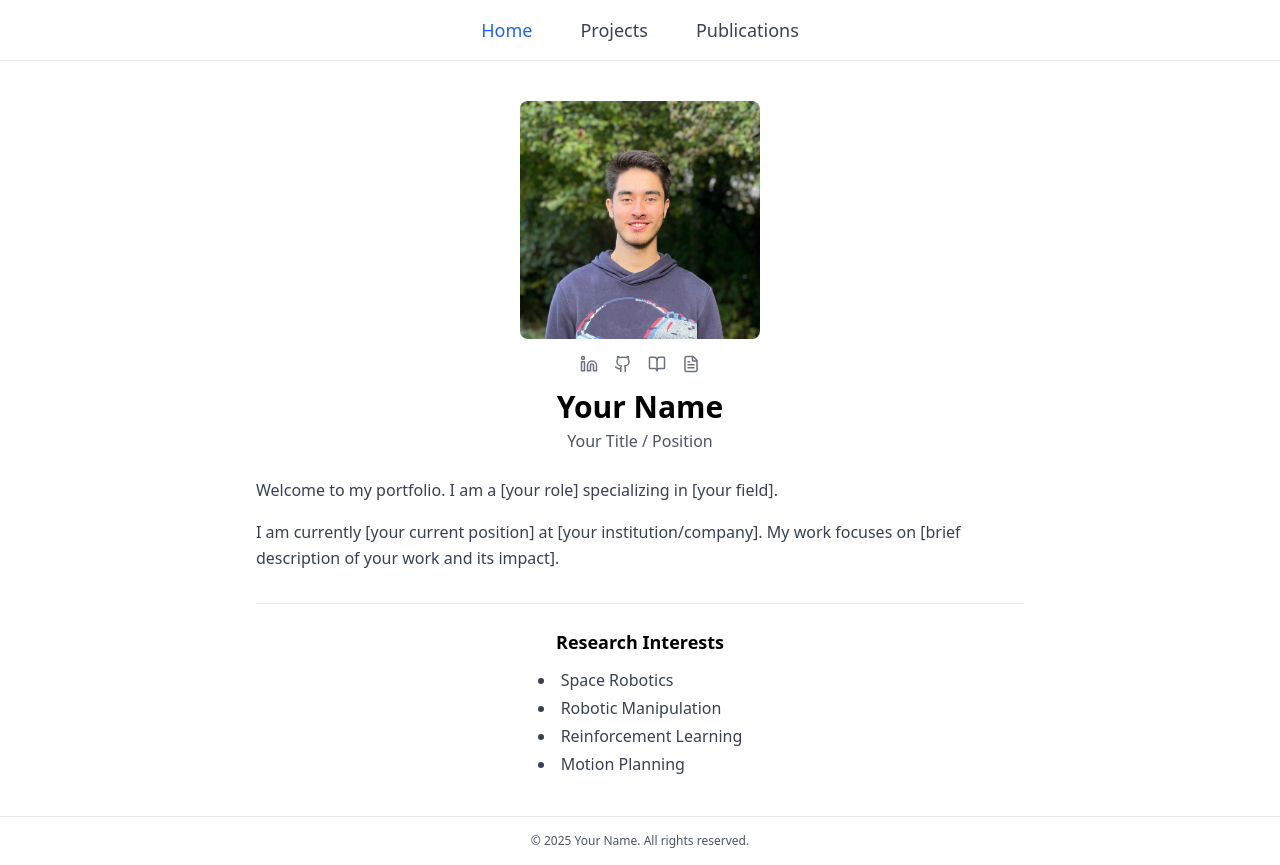
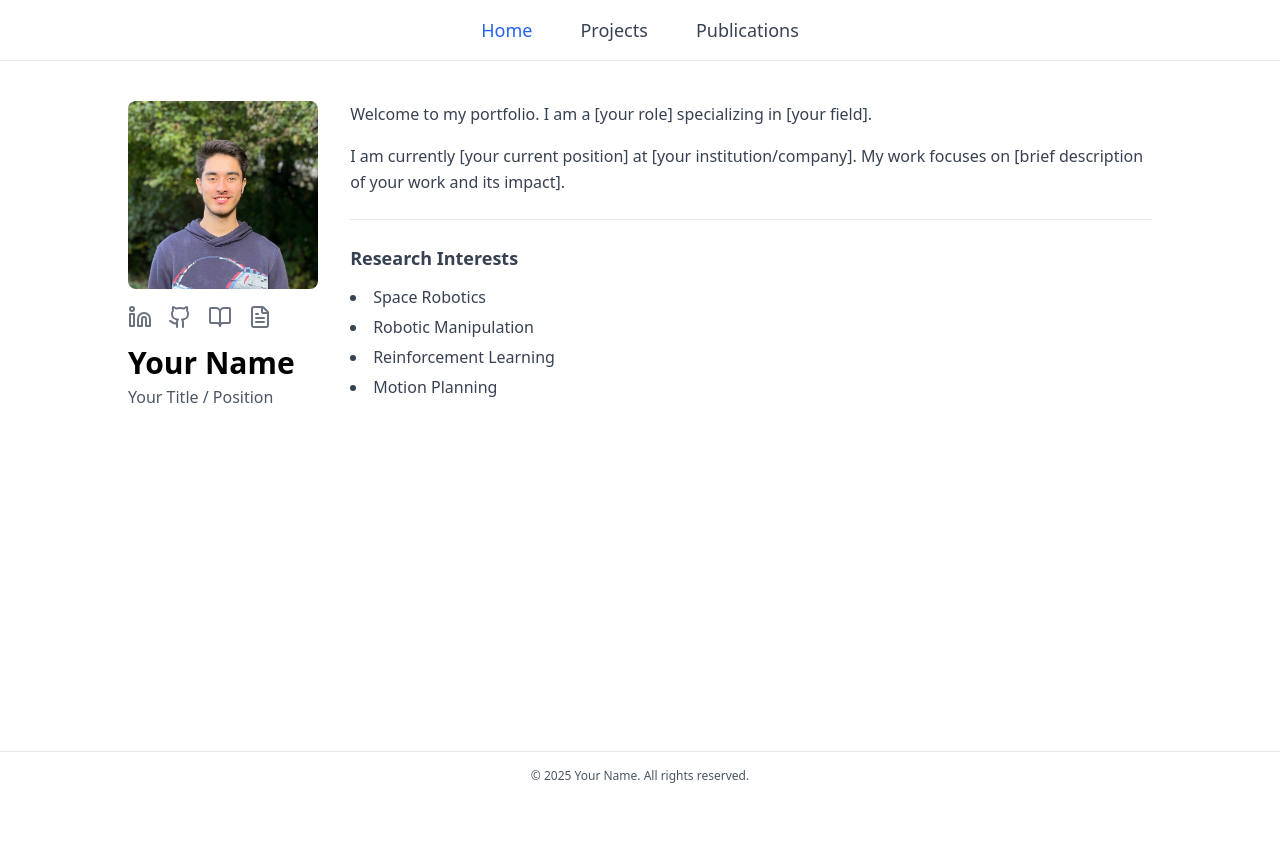
Before and after one commit to TakuyaLB/TakuyaLB.github.io, a React (Vite) app: page / in a window 1280 px wide. After the commit the page ends 800 px from the top, so only its background shows below. Built offline with nearby package versions, Linux system fonts and the light colour scheme.

Commit message:
desktop changes

```diff
--- a/src/App.jsx
+++ b/src/App.jsx
@@ -7,189 +7,82 @@ const Portfolio = () => {
   const [selectedProject, setSelectedProject] = useState(null);
 
   const projects = [
-    {
-      id: 1,
-      title: "Project Title 1",
-      description: "Brief description of project 1",
-      fullDescription:
-        "Detailed description of project 1. This is where you'd include comprehensive information about the project, methodology, results, and impact.",
-      image: "/images/project1.jpg",
-    },
-    {
-      id: 2,
-      title: "Project Title 2",
-      description: "Brief description of project 2",
-      fullDescription:
-        "Detailed description of project 2. Include technical details, challenges overcome, and key achievements.",
-      image: "/images/project2.jpg",
-    },
-    {
-      id: 3,
-      title: "Project Title 3",
-      description: "Brief description of project 3",
-      fullDescription:
-        "Detailed description of project 3. Explain the context, your role, and the outcomes.",
-      image: "/images/project3.jpg",
-    },
-    // add more dummy projects to test scrolling
-    {
-      id: 4,
-      title: "Project Title 4",
-      description: "Brief description of project 4",
-      fullDescription: "Detailed description of project 4",
-      image: "/images/project1.jpg",
-    },
-    {
-      id: 5,
-      title: "Project Title 5",
-      description: "Brief description of project 5",
-      fullDescription: "Detailed description of project 5",
-      image: "/images/project2.jpg",
-    },
-    {
-      id: 6,
-      title: "Project Title 6",
-      description: "Brief description of project 6",
-      fullDescription: "Detailed description of project 6",
-      image: "/images/project3.jpg",
-    },
+    { id: 1, title: "Project 1", description: "Brief description", fullDescription: "Full details", image: "/images/project1.jpg" },
+    { id: 2, title: "Project 2", description: "Brief description", fullDescription: "Full details", image: "/images/project2.jpg" },
+    { id: 3, title: "Project 3", description: "Brief description", fullDescription: "Full details", image: "/images/project3.jpg" },
+    { id: 4, title: "Project 4", description: "Brief description", fullDescription: "Full details", image: "/images/project1.jpg" },
+    { id: 5, title: "Project 5", description: "Brief description", fullDescription: "Full details", image: "/images/project2.jpg" },
+    { id: 6, title: "Project 6", description: "Brief description", fullDescription: "Full details", image: "/images/project3.jpg" },
+    { id: 7, title: "Project 7", description: "Brief description", fullDescription: "Full details", image: "/images/project1.jpg" },
+    { id: 8, title: "Project 8", description: "Brief description", fullDescription: "Full details", image: "/images/project2.jpg" },
+    { id: 9, title: "Project 9", description: "Brief description", fullDescription: "Full details", image: "/images/project3.jpg" },
   ];
 
   const publications = [
-    {
-      title: "Paper Title 1",
-      authors: "Your Name, Co-author 1, Co-author 2",
-      venue: "Conference / Journal 2024",
-      link: "#",
-    },
-    {
-      title: "Paper Title 2",
-      authors: "Co-author 1, Your Name",
-      venue: "Conference / Journal 2023",
-      link: "#",
-    },
+    { title: "Paper 1", authors: "You et al.", venue: "Journal 2024", link: "#" },
+    { title: "Paper 2", authors: "You et al.", venue: "Journal 2023", link: "#" },
+    { title: "Paper 3", authors: "You et al.", venue: "Conference 2022", link: "#" },
   ];
 
   /* ---------------- HOME ---------------- */
   const renderHome = () => {
     const itemVariants = {
       hidden: { opacity: 0, y: 20 },
-      visible: (i = 1) => ({
-        opacity: 1,
-        y: 0,
-        transition: { delay: i * 0.15, duration: 0.5 },
-      }),
+      visible: (i = 1) => ({ opacity: 1, y: 0, transition: { delay: i * 0.15, duration: 0.5 } }),
     };
 
     return (
-      <div className="max-w-3xl mx-auto flex flex-col items-center text-center">
+      <motion.div key="home" className="max-w-5xl mx-auto flex flex-col md:flex-row md:items-start md:gap-8 text-center md:text-left"
+        initial="hidden" animate="visible" variants={{ hidden: {}, visible: {} }}
+      >
+        {/* Left column: picture + info stacked */}
         <motion.div
           custom={0}
           variants={itemVariants}
           initial="hidden"
           animate="visible"
-          className="max-w-[200px] md:max-w-[240px] rounded-lg overflow-hidden mb-4"
+          className="flex flex-col items-center md:items-start mb-8 md:mb-0"
         >
-          <img
-            src="/images/profile.jpg"
-            alt="Your Name"
-            className="w-full h-auto object-cover"
-          />
+          <div className="max-w-[200px] md:max-w-[240px] rounded-lg overflow-hidden mb-4">
+            <img src="/images/profile.jpg" alt="Your Name" className="w-full h-auto object-cover" />
+          </div>
+
+          <motion.div custom={1} variants={itemVariants} initial="hidden" animate="visible" className="flex gap-4 mb-4">
+            {[
+              { icon: Linkedin, href: "https://linkedin.com", color: "text-blue-600" },
+              { icon: Github, href: "https://github.com", color: "text-gray-900" },
+              { icon: BookOpen, href: "https://scholar.google.com", color: "text-blue-600" },
+              { icon: FileText, href: "/cv.pdf", color: "text-red-600" },
+            ].map(({ icon: Icon, href, color }, i) => (
+              <a
+                key={i}
+                href={href}
+                target="_blank"
+                rel="noopener noreferrer"
+                className={`text-gray-500 hover:${color} transition-transform duration-200 transform hover:scale-125`}
+              >
+                <Icon size={24} />
+              </a>
+            ))}
           </motion.div>
 
-        <motion.div
-          custom={1}
-          variants={itemVariants}
-          initial="hidden"
-          animate="visible"
-          className="flex gap-4 mb-4"
-        >
-          <a
-            href="https://linkedin.com"
-            target="_blank"
-            rel="noopener noreferrer"
-            className="text-gray-500 hover:text-blue-600 transition-transform transform hover:scale-125 duration-200"
-          >
-            <Linkedin size={18} />
-          </a>
-          <a
-            href="https://github.com"
-            target="_blank"
-            rel="noopener noreferrer"
-            className="text-gray-500 hover:text-gray-900 transition-transform transform hover:scale-125 duration-200"
-          >
-            <Github size={18} />
-          </a>
-          <a
-            href="https://scholar.google.com"
-            target="_blank"
-            rel="noopener noreferrer"
-            className="text-gray-500 hover:text-blue-600 transition-transform transform hover:scale-125 duration-200"
-          >
-            <BookOpen size={18} />
-          </a>
-          <a
-            href="/cv.pdf"
-            target="_blank"
-            rel="noopener noreferrer"
-            className="text-gray-500 hover:text-red-600 transition-transform transform hover:scale-125 duration-200"
-          >
-            <FileText size={18} />
-          </a>
-        </motion.div>
-
-        <motion.h1
-          custom={2}
-          variants={itemVariants}
-          initial="hidden"
-          animate="visible"
-          className="text-2xl md:text-3xl font-semibold mb-1"
-        >
+          <motion.h1 custom={2} variants={itemVariants} initial="hidden" animate="visible" className="text-2xl md:text-3xl font-semibold mb-1">
             Your Name
           </motion.h1>
 
-        <motion.p
-          custom={3}
-          variants={itemVariants}
-          initial="hidden"
-          animate="visible"
-          className="text-gray-600 mb-6"
-        >
+          <motion.p custom={3} variants={itemVariants} initial="hidden" animate="visible" className="text-gray-600 mb-6">
             Your Title / Position
           </motion.p>
-
-        <motion.div
-          custom={4}
-          variants={itemVariants}
-          initial="hidden"
-          animate="visible"
-          className="text-left text-gray-700 leading-relaxed mb-8"
-        >
-          <p className="mb-4">
-            Welcome to my portfolio. I am a [your role] specializing in
-            [your field].
-          </p>
-          <p>
-            I am currently [your current position] at [your institution/company].
-            My work focuses on [brief description of your work and its impact].
-          </p>
         </motion.div>
 
-        <motion.div
-          custom={5}
-          variants={itemVariants}
-          initial="hidden"
-          animate="visible"
-          className="w-full border-t border-gray-200 mb-6"
-        />
+        {/* Right column: main text content */}
+        <motion.div custom={4} variants={itemVariants} initial="hidden" animate="visible" className="text-gray-700 leading-relaxed">
+          <p className="mb-4">Welcome to my portfolio. I am a [your role] specializing in [your field].</p>
+          <p>I am currently [your current position] at [your institution/company]. My work focuses on [brief description of your work and its impact].</p>
 
-        <motion.div
-          custom={6}
-          variants={itemVariants}
-          initial="hidden"
-          animate="visible"
-          className="w-full flex flex-col items-center"
-        >
+          <div className="w-full border-t border-gray-200 my-6" />
+
+          <div className="w-full flex flex-col items-center md:items-start">
             <h2 className="text-lg font-semibold mb-3">Research Interests</h2>
             <ul className="list-disc list-inside space-y-1 text-gray-700 text-left">
               <li>Space Robotics</li>
@@ -197,8 +90,9 @@ const Portfolio = () => {
               <li>Reinforcement Learning</li>
               <li>Motion Planning</li>
             </ul>
+          </div>
         </motion.div>
-      </div>
+      </motion.div>
     );
   };
 
@@ -212,7 +106,6 @@ const Portfolio = () => {
       transition={{ duration: 0.6 }}
     >
       <h1 className="text-2xl font-semibold mb-6">Projects</h1>
-
       <div className="grid grid-cols-1 md:grid-cols-2 gap-6">
         {projects.map((project) => (
           <div
@@ -223,11 +116,7 @@ const Portfolio = () => {
               setCurrentPage("project-detail");
             }}
           >
-            <img
-              src={project.image}
-              alt={project.title}
-              className="w-full h-40 object-cover flex-shrink-0"
-            />
+            <img src={project.image} alt={project.title} className="w-full h-40 object-cover flex-shrink-0" />
             <div className="p-4 flex-1">
               <h3 className="font-semibold mb-1">{project.title}</h3>
               <p className="text-sm text-gray-600">{project.description}</p>
@@ -245,19 +134,17 @@ const Portfolio = () => {
       className="max-w-3xl mx-auto"
       initial={{ opacity: 0, y: 20 }}
       animate={{ opacity: 1, y: 0 }}
-      transition={{ duration: 0.5 }}
+      transition={{ duration: 0.6 }}
     >
       <h1 className="text-2xl font-semibold mb-6">Publications</h1>
       <div className="space-y-4">
         {publications.map((pub, i) => (
-          <a
-            key={i}
-            href={pub.link}
-            className="block border rounded-lg p-4 hover:shadow-lg transition transform hover:scale-105"
-          >
-            <h3 className="font-semibold">{pub.title}</h3>
+          <a key={i} href={pub.link} className="block border-b pb-3 hover:shadow-md transition-shadow duration-200">
+            <div className="p-2">
+              <h3 className="font-semibold text-gray-800">{pub.title}</h3>
               <p className="text-sm text-gray-700">{pub.authors}</p>
               <p className="text-sm text-gray-500 italic">{pub.venue}</p>
+            </div>
           </a>
         ))}
       </div>
@@ -267,6 +154,7 @@ const Portfolio = () => {
   /* ---------------- PROJECT DETAIL ---------------- */
   const renderProjectDetail = () => (
     <motion.div
+      key="project-detail"
       className="max-w-3xl mx-auto"
       initial={{ opacity: 0, y: 20 }}
       animate={{ opacity: 1, y: 0 }}
@@ -284,16 +172,8 @@ const Portfolio = () => {
       </button>
 
       <h1 className="text-2xl font-semibold mb-4">{selectedProject.title}</h1>
-
-      <img
-        src={selectedProject.image}
-        alt={selectedProject.title}
-        className="w-full rounded-lg mb-4"
-      />
-
-      <p className="text-gray-700 leading-relaxed">
-        {selectedProject.fullDescription}
-      </p>
+      <img src={selectedProject.image} alt={selectedProject.title} className="w-full rounded-lg mb-4" />
+      <p className="text-gray-700 leading-relaxed">{selectedProject.fullDescription}</p>
     </motion.div>
   );
 
@@ -308,8 +188,7 @@ const Portfolio = () => {
               key={page}
               onClick={() => setCurrentPage(page)}
               className={`relative text-lg font-medium ${
-                currentPage === page ||
-                (page === "projects" && currentPage === "project-detail")
+                currentPage === page || (page === "projects" && currentPage === "project-detail")
                   ? "text-blue-600"
                   : "text-gray-700 hover:text-black"
               } transition-colors duration-200
@@ -323,7 +202,6 @@ const Portfolio = () => {
         </nav>
       </header>
 
-      {/* Main content */}
       <main className="flex-1 px-4 py-10">
         <AnimatePresence mode="wait">
           {currentPage === "home" && renderHome()}
```
Lines whose indentation alone changed are shown as unchanged.
